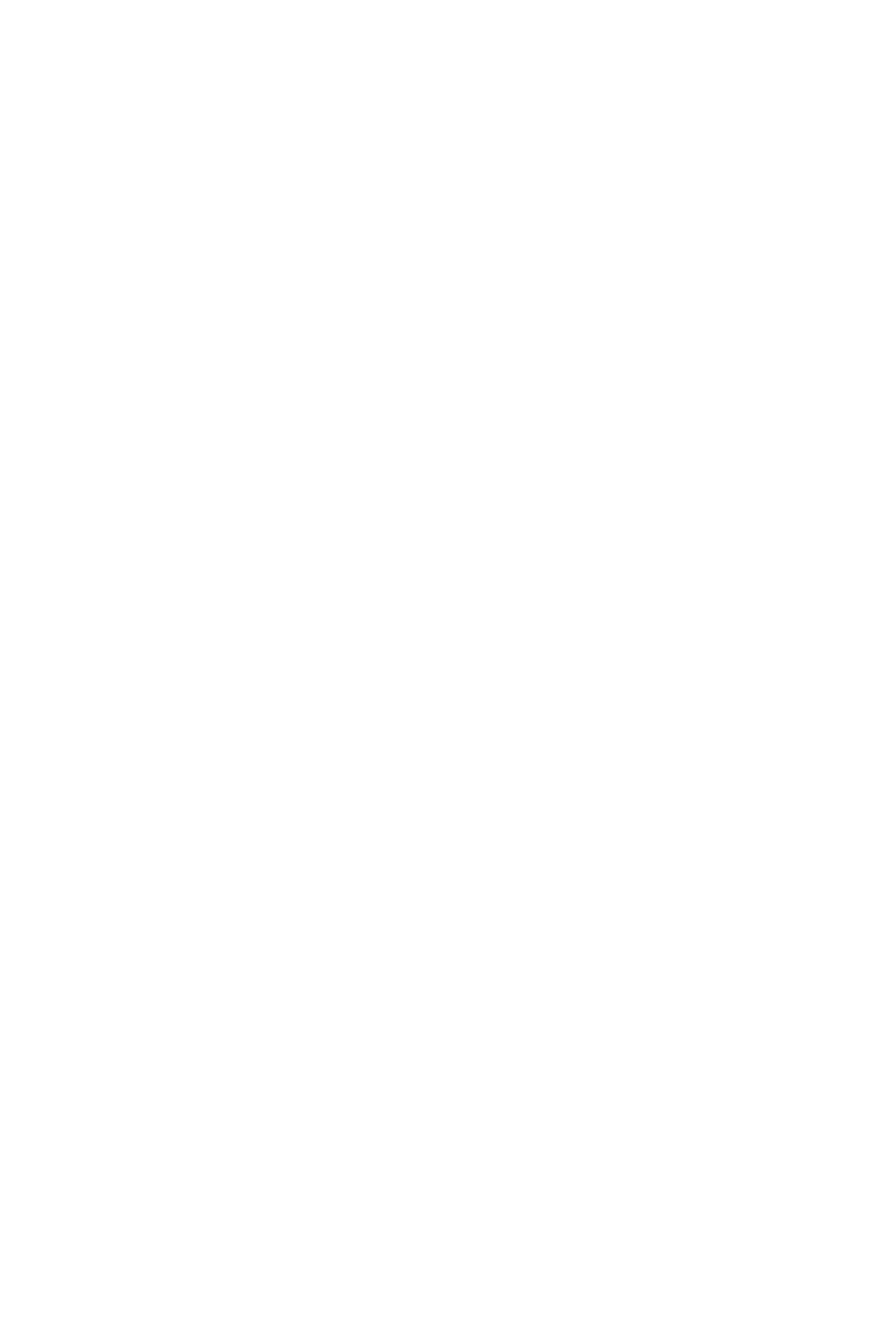
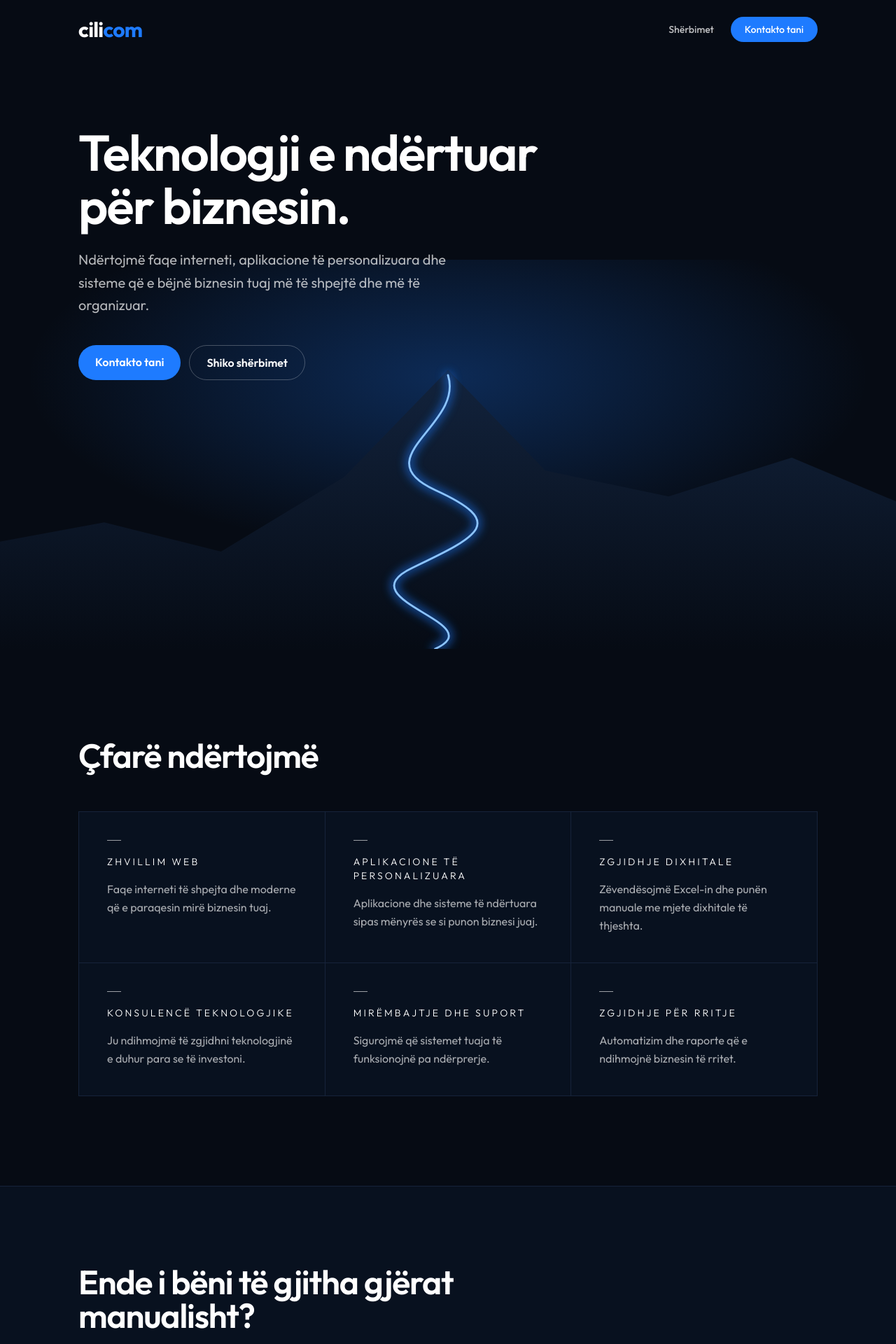
Before and after one commit to EliWorkedOnThat/cilicom-development, a Next.js app: page / in a window 1280 px wide. Shown: the top 1920 px of the page at 70% size. Before the commit the page ends 800 px from the top, so only its background shows below. Built offline with nearby package versions, Linux system fonts and the light colour scheme.

Commit message:
Main Page Demo

```diff
--- a/app/page.tsx
+++ b/app/page.tsx
@@ -1,7 +1,204 @@
+import { Outfit } from "next/font/google";
+
+const font = Outfit({ subsets: ["latin", "latin-ext"] });
+
+// Palette (from the Instagram)
+// night   #060B14  – page background
+// panel   #08111F  – tiles
+// line    #16233A  – borders
+// blue    #1E7BFF  – brand blue ("com")
+// glow    #4DA3FF  – focus rings, path glow
+
+const focus =
+  "focus-visible:outline focus-visible:outline-2 focus-visible:outline-offset-4 focus-visible:outline-[#4DA3FF]";
+
+const services = [
+  {
+    title: "Zhvillim web",
+    body: "Faqe interneti të shpejta dhe moderne që e paraqesin mirë biznesin tuaj.",
+  },
+  {
+    title: "Aplikacione të personalizuara",
+    body: "Aplikacione dhe sisteme të ndërtuara sipas mënyrës se si punon biznesi juaj.",
+  },
+  {
+    title: "Zgjidhje dixhitale",
+    body: "Zëvendësojmë Excel-in dhe punën manuale me mjete dixhitale të thjeshta.",
+  },
+  {
+    title: "Konsulencë teknologjike",
+    body: "Ju ndihmojmë të zgjidhni teknologjinë e duhur para se të investoni.",
+  },
+  {
+    title: "Mirëmbajtje dhe suport",
+    body: "Sigurojmë që sistemet tuaja të funksionojnë pa ndërprerje.",
+  },
+  {
+    title: "Zgjidhje për rritje",
+    body: "Automatizim dhe raporte që e ndihmojnë biznesin të rritet.",
+  },
+];
+
+function Wordmark({ className = "" }: { className?: string }) {
+  return (
+    <span className={`font-bold tracking-tight ${className}`}>
+      <span className="text-white">cili</span>
+      <span className="text-[#1E7BFF]">com</span>
+    </span>
+  );
+}
 
 export default function Home() {
   return (
-    <main className="min-h-screen w-full bg-white dark:bg-black">
+    <main
+      className={`${font.className} min-h-screen w-full bg-[#060B14] text-white`}
+    >
+      {/* The one animated moment: the glowing path draws itself on load */}
+      <style>{`
+        .glow-path { stroke-dasharray: 1; stroke-dashoffset: 1; animation: draw 2.6s ease-out 0.3s forwards; }
+        @keyframes draw { to { stroke-dashoffset: 0; } }
+        @media (prefers-reduced-motion: reduce) {
+          .glow-path { animation: none; stroke-dashoffset: 0; }
+        }
+      `}</style>
+
+      {/* Hero */}
+      <section id="top" className="relative flex min-h-[92vh] flex-col overflow-hidden">
+        <header className="relative z-10 mx-auto flex w-full max-w-6xl items-center justify-between px-6 py-6 md:px-12">
+          <a href="#top" className={`text-3xl ${focus}`} aria-label="cilicom, kreu">
+            <Wordmark />
+          </a>
+          <nav aria-label="Kryesore" className="flex items-center gap-6 text-sm font-medium">
+            <a href="#sherbimet" className={`text-white/75 hover:text-white ${focus}`}>
+              Shërbimet
+            </a>
+            <a
+              href="#kontakt"
+              className={`rounded-full bg-[#1E7BFF] px-5 py-2 text-white transition-colors hover:bg-[#3D8DFF] ${focus}`}
+            >
+              Kontakto tani
+            </a>
+          </nav>
+        </header>
+
+        <div className="relative z-10 mx-auto w-full max-w-6xl px-6 pb-72 pt-16 md:px-12 md:pb-96 md:pt-24">
+          <h1 className="max-w-3xl text-5xl font-semibold leading-[1.05] tracking-tight md:text-7xl">
+            Teknologji e ndërtuar për biznesin.
+          </h1>
+          <p className="mt-6 max-w-xl text-lg leading-relaxed text-white/70 md:text-xl">
+            Ndërtojmë faqe interneti, aplikacione të personalizuara dhe sisteme
+            që e bëjnë biznesin tuaj më të shpejtë dhe më të organizuar.
+          </p>
+          <div className="mt-10 flex flex-wrap gap-3">
+            <a
+              href="#kontakt"
+              className={`rounded-full bg-[#1E7BFF] px-6 py-3 font-semibold transition-colors hover:bg-[#3D8DFF] ${focus}`}
+            >
+              Kontakto tani
+            </a>
+            <a
+              href="#sherbimet"
+              className={`rounded-full border border-white/25 px-6 py-3 font-semibold transition-colors hover:bg-white/10 ${focus}`}
+            >
+              Shiko shërbimet
+            </a>
+          </div>
+        </div>
+
+        {/* Night mountain with a glowing path, echoing the Instagram hero.
+            Swap for a real photo later: <Image src="/hero.jpg" fill className="object-cover" alt="" /> */}
+        <svg
+          aria-hidden="true"
+          viewBox="0 0 1440 600"
+          preserveAspectRatio="xMidYMax slice"
+          className="absolute inset-x-0 bottom-0 h-[60%] w-full"
+        >
+          <defs>
+            <linearGradient id="rock" x1="0" y1="0" x2="0" y2="1">
+              <stop offset="0" stopColor="#12233D" />
+              <stop offset="1" stopColor="#060B14" />
+            </linearGradient>
+            <radialGradient id="halo" cx="50%" cy="30%" r="45%">
+              <stop offset="0" stopColor="#1E7BFF" stopOpacity="0.28" />
+              <stop offset="1" stopColor="#1E7BFF" stopOpacity="0" />
+            </radialGradient>
+            <filter id="blur" x="-20%" y="-20%" width="140%" height="140%">
+              <feGaussianBlur stdDeviation="7" />
+            </filter>
+          </defs>
+          <rect width="1440" height="600" fill="url(#halo)" />
+          <polygon
+            fill="url(#rock)"
+            points="0,600 0,440 190,405 370,450 560,335 720,170 870,325 1060,365 1250,305 1440,385 1440,600"
+          />
+          <path
+            className="glow-path"
+            pathLength={1}
+            d="M700 600 C 790 560 560 525 665 475 S 810 405 700 355 S 745 255 720 178"
+            fill="none"
+            stroke="#1E7BFF"
+            strokeWidth="12"
+            strokeLinecap="round"
+            opacity="0.55"
+            filter="url(#blur)"
+          />
+          <path
+            className="glow-path"
+            pathLength={1}
+            d="M700 600 C 790 560 560 525 665 475 S 810 405 700 355 S 745 255 720 178"
+            fill="none"
+            stroke="#8CC4FF"
+            strokeWidth="3"
+            strokeLinecap="round"
+          />
+        </svg>
+      </section>
+
+      {/* Services */}
+      <section id="sherbimet" className="mx-auto max-w-6xl px-6 py-24 md:px-12 md:py-32">
+        <h2 className="max-w-2xl text-3xl font-semibold tracking-tight md:text-5xl">
+          Çfarë ndërtojmë
+        </h2>
+        <div className="mt-14 grid gap-px border border-[#16233A] bg-[#16233A] sm:grid-cols-2 lg:grid-cols-3">
+          {services.map((s) => (
+            <div
+              key={s.title}
+              className="bg-[#08111F] p-8 transition-colors hover:bg-[#0B1A2F] md:p-10"
+            >
+              <span className="block h-px w-5 bg-white/60" aria-hidden="true" />
+              <h3 className="mt-5 text-sm font-light uppercase tracking-[0.22em] text-white">
+                {s.title}
+              </h3>
+              <p className="mt-4 max-w-xs leading-relaxed text-white/65">{s.body}</p>
+            </div>
+          ))}
+        </div>
+      </section>
+
+      {/* Contact */}
+      <section id="kontakt" className="border-t border-[#16233A] bg-[#08111F]">
+        <div className="mx-auto max-w-6xl px-6 py-20 md:px-12 md:py-28">
+          <h2 className="max-w-2xl text-3xl font-semibold tracking-tight md:text-5xl">
+            Ende i bëni të gjitha gjërat manualisht?
+          </h2>
+          <p className="mt-5 max-w-xl text-lg leading-relaxed text-white/70">
+            Na tregoni si e drejtoni biznesin sot dhe do t’ju propozojmë një
+            zgjidhje të thjeshtë.
+          </p>
+          <a
+            href="mailto:hello@cilicom.al"
+            className={`mt-8 inline-block rounded-full bg-[#1E7BFF] px-6 py-3 font-semibold transition-colors hover:bg-[#3D8DFF] ${focus}`}
+          >
+            Kontakto tani
+          </a>
+        </div>
+      </section>
+
+      {/* Footer */}
+      <footer className="mx-auto flex max-w-6xl items-center justify-between px-6 py-8 text-sm text-white/50 md:px-12">
+        <Wordmark className="text-lg" />
+        <span>cilicom.al · © 2026</span>
+      </footer>
     </main>
   );
 }
```
